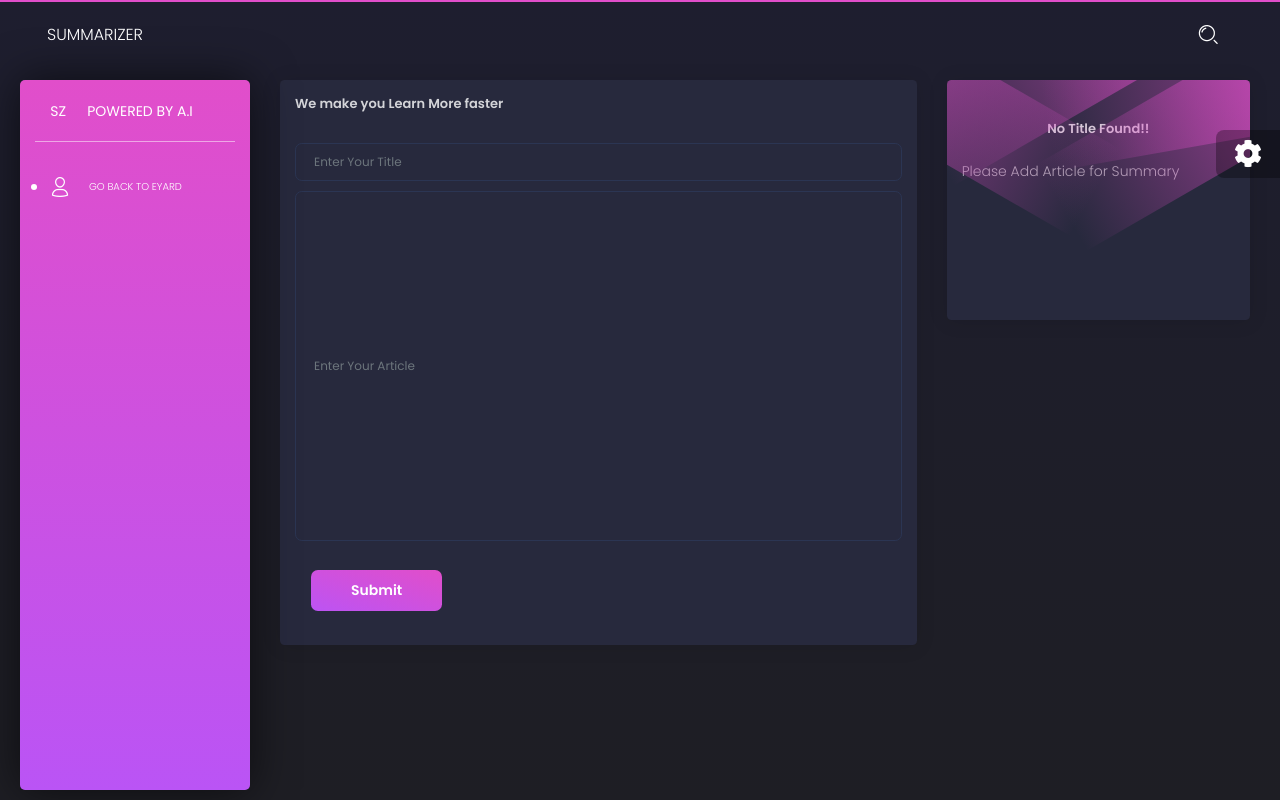
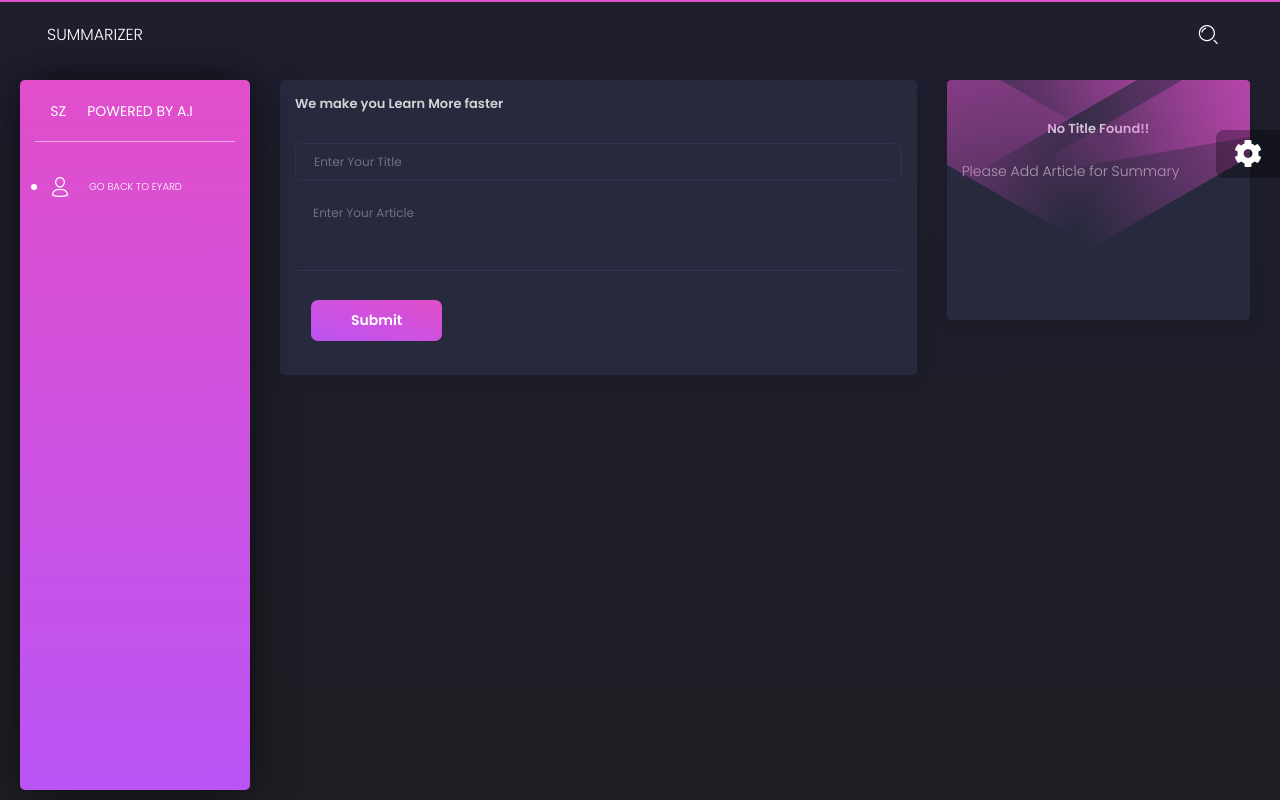
Before and after one commit to eyard111/sumapp, a Flask app: page / in a window 1280 px wide. Run offline with Flask 2, Linux system fonts and the light colour scheme; some libraries are stand-ins or nearby versions.

Commit message:
Update index.html

```diff
--- a/templates/index.html
+++ b/templates/index.html
@@ -120,7 +120,7 @@
                   <div class="row">
                     <div class="col-md-12">
                       <div class="form-group">
-                        <input type="text" class="form-control" required placeholder="Enter Your Article" name="article" style="height: 350px;" />
+                        <textarea  class="form-control"  rows="90" cols="60" required placeholder="Enter Your Article" name="article" style="height: 350px;"></textarea>
                       </div>
                     </div>
                   </div>
```
